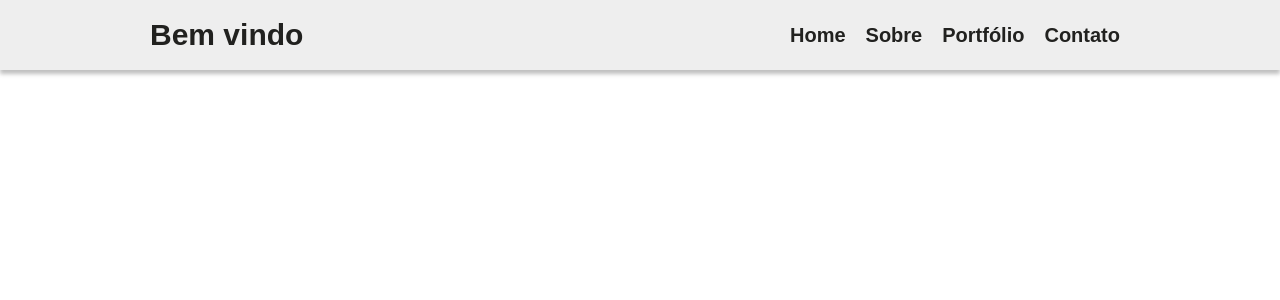
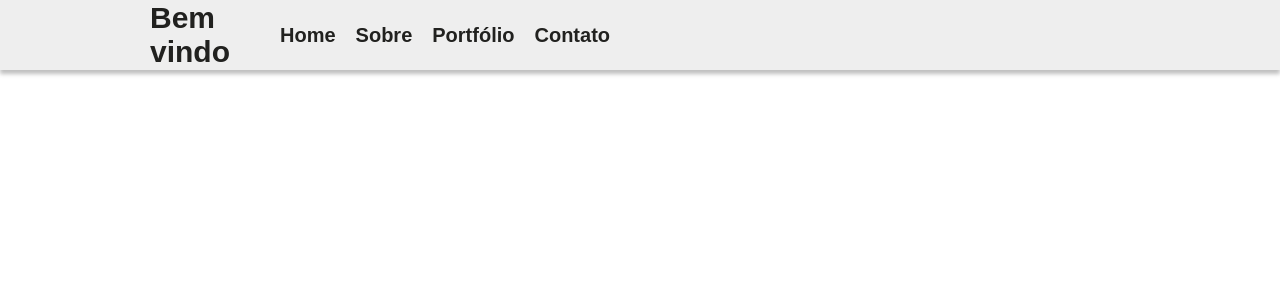
Before and after one commit to LeSales/Personal-page, a Next.js app: page /components/AppHeader/AppHeader in a window 1280 px wide. Shown: the top 300 px of the page. Built offline with nearby package versions, Linux system fonts and the light colour scheme.

Commit message:
Add sandwich menu

```diff
--- a/package.json
+++ b/package.json
@@ -13,6 +13,7 @@
     "emailjs-com": "^3.2.0",
     "next": "latest",
     "react": "^17.0.2",
+    "react-burger-menu": "^3.0.6",
     "react-dom": "^17.0.2",
     "react-icons": "^4.2.0",
     "react-is": "^17.0.2",
--- a/pages/components/AppHeader/AppHeader.jsx
+++ b/pages/components/AppHeader/AppHeader.jsx
@@ -1,5 +1,6 @@
 import React from "react";
 import styled from "styled-components";
+import { slide as Menu } from 'react-burger-menu';
 
 export const Wrapper = styled.header`
   height: 70px;
@@ -163,6 +164,10 @@
             </li>
           </ul>
         </nav>
+        <Menu >
+        <a id="home" className="menu-item" href="/">Home</a>
+        <a id="about" className="menu-item" href="/about">About</a>
+        </Menu>
       </div>
     </Wrapper>
   );
```
Also changed, not shown: 1 other file (tests, documents, lock files or other folders).
